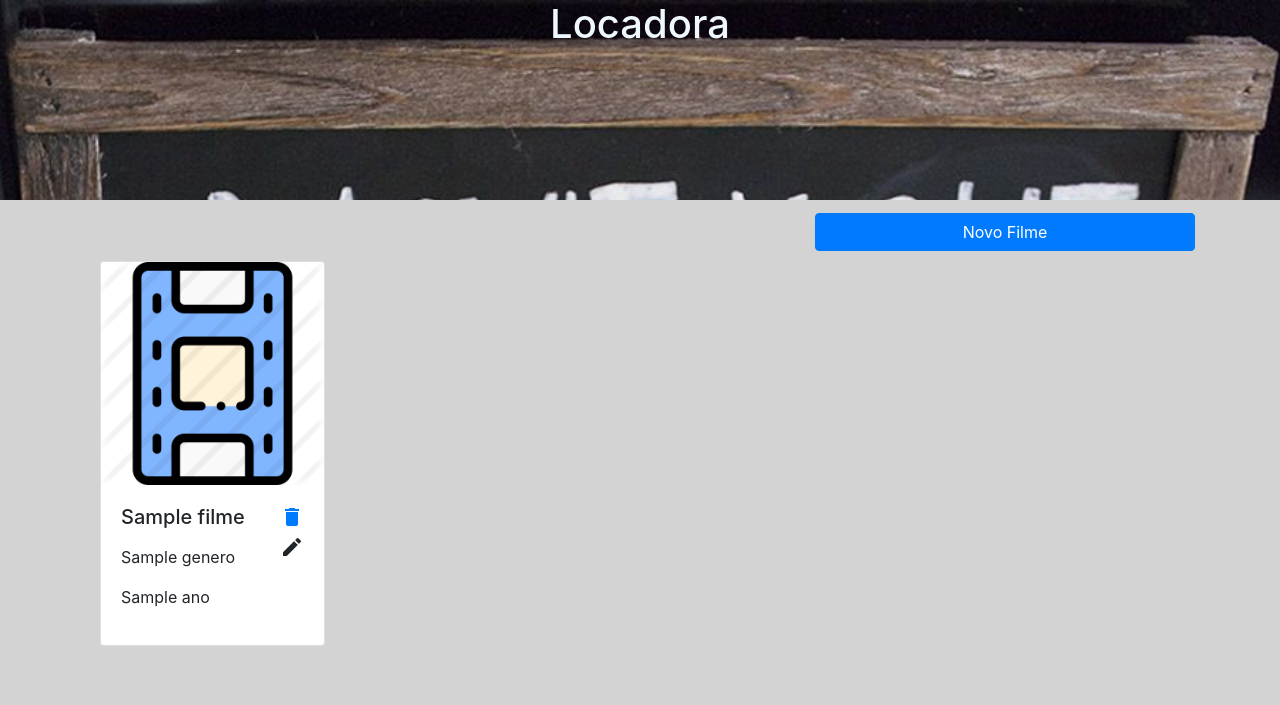
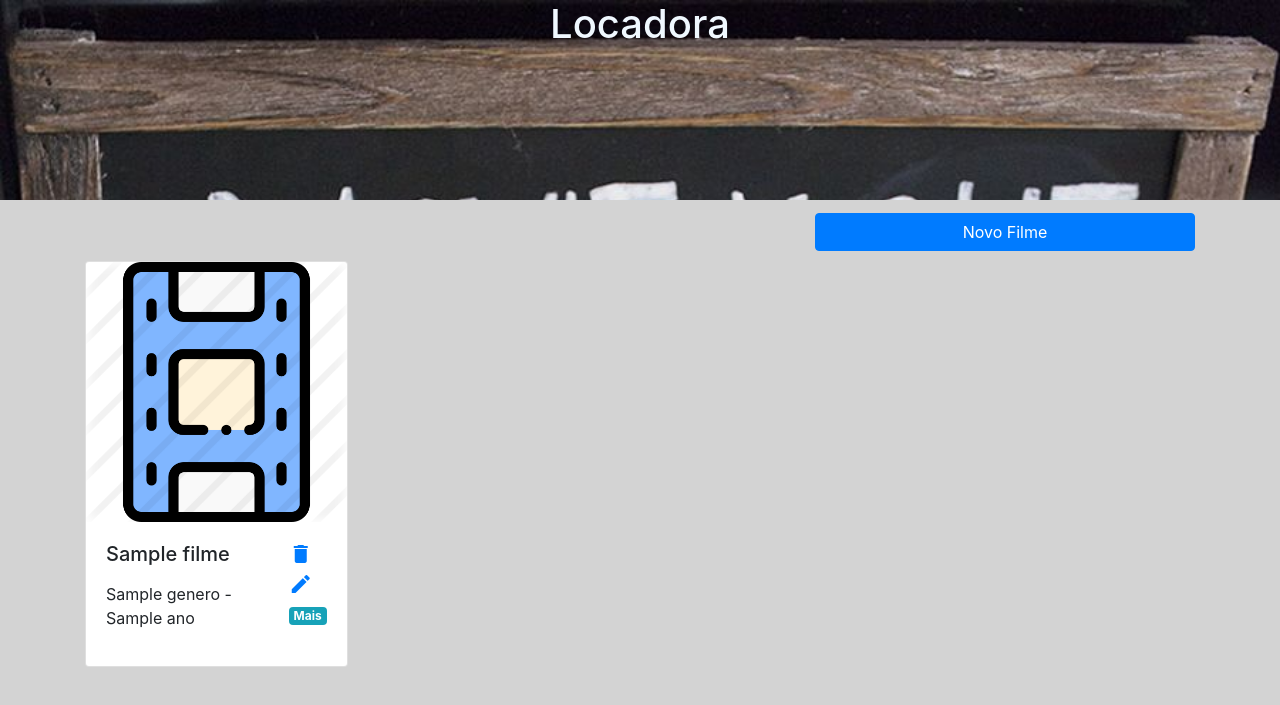
Before and after one commit to TyphonBak/locadora, a Flask app: template app/templates/filmes.html in a window 1280 px wide. Shown: the part 58-763 px from the top of the page. Run offline with Flask 2, Linux system fonts and the light colour scheme; the template is opened without the code that fills it: most values are stand-ins (such as "Sample title", 1, 10 or a date in 2020); some libraries are stand-ins or nearby versions.

Commit message:
add update filme

```diff
--- a/app/static/css/locadora.css
+++ b/app/static/css/locadora.css
@@ -18,7 +18,7 @@ body{
     top: 0;
 }
 #botaoNovoCliente, #botaoNovoFilme {
-    margin: 5px 15px 10px 0;
+    margin: 5px 15px 10px 15px;
 }
 #formNovoCliente, #formNovoFilme {
     margin-top: 1rem;
@@ -27,9 +27,21 @@ body{
 #infoSemFilme {
     margin-top: 50px;
 }
-#listaFilmes {
-    list-style: none;
-}
 .card-margin {
     margin-bottom: 1rem;
 }
+@media (max-width: 575.98) {
+    #listaFilmes .card-columns {
+        column-count: 1;
+    }
+}
+@media (min-width: 576px) and (max-width: 767.98px) {
+    #listaFilmes .card-columns {
+        column-count: 3;
+    }
+}
+@media (min-width: 768px){
+    #listaFilmes .card-columns {
+        column-count: 4;
+    }
+}
--- a/app/static/js/clienteModalHelper.js
+++ b/app/static/js/clienteModalHelper.js
@@ -25,7 +25,7 @@ function alteraClienteAPI (cliente) {
 }
 
 $('#botaoSalvarAlteracoes').on('click', () => {
-    let cliente = montaCliente($('#formAlterarCliente').serializeArray());
+    let cliente = montaObjetoDeSerializeArray($('#formAlterarCliente').serializeArray());
     console.log(cliente);
     alteraClienteAPI(cliente);
 })
--- a/app/static/js/locadora.js
+++ b/app/static/js/locadora.js
@@ -1,3 +1,24 @@
+function setAttributes(el, attrs) {
+    for(var key in attrs) {
+      el.setAttribute(key, attrs[key]);
+    }
+}
+
+function criaBotaoDismiss () {
+    var botaoDismiss = document.createElement('button');
+    var span = document.createElement('span');
+
+    botaoDismiss.classList.add('close');
+    setAttributes(botaoDismiss, {'type':'button', 'data-dismiss':'alert', 'aria-label':'Close'});
+
+    span.setAttribute('aria-hidden', 'true');
+    span.innerHTML = '&times;';
+
+    botaoDismiss.append(span);
+
+    return botaoDismiss;
+}
+
 function criaAlerta(destaque=null, message){
     var alertaDiv = document.createElement('div');
     var botaoDismiss = criaBotaoDismiss();
--- a/app/templates/base.html
+++ b/app/templates/base.html
@@ -12,10 +12,13 @@
 </head>
 <body>
     <!--MENU-->
-    <nav class="navbar navbar-expand-lg navbar-dark bg-dark">
+    <nav class="navbar navbar-expand-md navbar-dark bg-dark">
 		<a class="navbar-brand" href="{{ url_for('Web BP.index') }}">
 			<img src="{{ url_for('static', filename='img/movie-tickets.png') }}" width="30" height="30" alt="">
 		</a>
+		<button class="navbar-toggler" type="button" data-toggle="collapse" data-target="#navbarSupportedContent" aria-controls="navbarSupportedContent" aria-expanded="false" aria-label="Toggle navigation">
+			<span class="navbar-toggler-icon"></span>
+		</button>
 
 		<div class="collapse navbar-collapse" id="navbarSupportedContent">
 			<ul class="navbar-nav mr-auto">
--- a/app/templates/filmes.html
+++ b/app/templates/filmes.html
@@ -1,6 +1,5 @@
 {% extends 'base.html' %}
 {% block scripts %}
-<script src="{{ url_for('static', filename='js/filmeLocadora.js') }}"></script>
 <script src="{{ url_for('static', filename='js/filmeFormHelper.js') }}"></script>
 <script src="{{ url_for('static', filename='js/filmeListaHelper.js') }}"></script>
 {% endblock %}
@@ -63,10 +62,10 @@
 <div id="areaInfo">
 </div>
 
-<div id="listaFilmes" class="card-deck">
+<div id="listaFilmes">
+    <div class="card-columns">
         {% if context['filmes'] %}
         {% for filme in context['filmes'] %}
-    <div class="col-xs-12 col-md-4 col-lg-3 card-margin">
             <div class="card">
                 <img src="{{ url_for('static', filename='img/film.png') }}" class="card-img-top img-fluid" alt="...">
                 <div class="card-body">
@@ -74,20 +73,30 @@
                         <a href="{{ url_for('Filme BP.deleta', id=filme.id) }}" class="d-block botaoRemoverFilme">
                             <i class="material-icons">delete</i>
                         </a>
-                    <a class="d-block botaoEditarFilme">
+                        <div>
+                            <a class="d-block botaoAlterarFilme" data-id="{{ filme.id }}" data-toggle="modal" href="#modalAlterarFilme">
                                 <i class="material-icons">edit</i>
                             </a>
+                            <a href="#infoAdicional{{ filme.id }}" data-toggle="collapse" class="badge badge-info">Mais</a>
                         </div>
+                    </div>
+                    <span name="id" class="d-none">{{ filme.id }}</span>
                     <h5 class="card-title" name="titulo">{{ filme.titulo }}</h5>
                     <p class="card-text">
-                    <p name="genero">{{ filme.genero }}</p>
-                    <p name="ano">{{ filme.ano }}</p>
+                        <p><span name="genero">{{ filme.genero }}</span> - <span name="ano">{{ filme.ano }}</span></p>
+                        <div id="infoAdicional{{ filme.id }}" class="collapse">
+                            <p>Diretor: <span name="diretor">{{ filme.diretor }}</span></p>
+                            <p>Sinopse: <span name="sinopse">{{ filme.sinopse }}</span></p>
+                            <p>$<span name="preco">{{ filme.preco }}</span>- Und:<span name="estoque"> {{ filme.estoque }}</span></p>
+
+                        </div>
                     </p>
-            </div>
                 </div>
             </div>
         {% endfor %}
         {% endif %}
+
+    </div>
 </div>
 {% if not context.get('filmes') %}
 <div id="infoSemFilme" class="alert alert-info">
@@ -106,50 +115,51 @@
                 </button>
             </div>
             <div class="modal-body">
-                <form action="" id="formAlteraFilme" class="">
+                <form id="formAlteraFilme" action="">
+                    <span name="id" class="d-none" id="campoIdAlterar"></span>
                     <div class="form-row">
                         <div class="form-group col-6">
-                                <label for="campoTitulo">Titulo:</label>
-                                <input type="text" class="form-control" id="campoTitulo" placeholder="Titulo">
+                            <label for="campoTituloAlterar">Titulo:</label>
+                            <input type="text" class="form-control" name="titulo" id="campoTituloAlterar" placeholder="Titulo">
                         </div>
                         <div class="form-group col-6">
-                                <label for="campoDiretor">Diretor:</label>
-                                <input type="text" class="form-control" id="campoDiretor" placeholder="Diretor">
+                            <label for="campoDiretorAlterar">Diretor:</label>
+                            <input type="text" class="form-control" name="diretor" id="campoDiretorAlterar" placeholder="Diretor">
                         </div>
                     </div>
                     <div class="form-row">
                         <div class="form-group col-4">
-                                <label for="campoAno">Ano:</label>
-                                <input type="text" class="form-control" id="campoAno" placeholder="Ano">
+                            <label for="campoAnoAlterar">Ano:</label>
+                            <input type="text" class="form-control" name="ano" id="campoAnoAlterar" placeholder="Ano">
                         </div>
                         <div class="form-group col-4">
-                                <label for="campoGenero">Genero:</label>
-                                <input type="text" class="form-control" id="campoGenero" placeholder="Genero">
+                            <label for="campoGeneroAlterar">Genero:</label>
+                            <input type="text" class="form-control" name="genero" id="campoGeneroAlterar" placeholder="Genero">
                         </div>
                         <div class="form-group col-4">
-                                <label for="campoClassificacao">Classificação:</label>
-                                <input type="text" class="form-control" id="campoClassificacao" placeholder="Classificação">
+                            <label for="campoClassificacaoAlterar">Classificação:</label>
+                            <input type="text" class="form-control" name="classificacao" id="campoClassificacaoAlterar" placeholder="Classificação">
                         </div>
                     </div>
                     <div class="form-row">
                         <div class="form-group col-6">
-                                <label for="campoPreco">Preço:</label>
-                                <input type="text" class="form-control" id="campoPreco" placeholder="Preço">
+                            <label for="campoPrecoAlterar">Preço:</label>
+                            <input type="text" class="form-control" name="preco" id="campoPrecoAlterar" placeholder="Preço">
                         </div>
                         <div class="form-group col-6">
-                                <label for="campoEstoque">Estoque:</label>
-                                <input type="text" class="form-control" id="campoEstoque" placeholder="Estoque">
+                            <label for="campoEstoqueAlterar">Estoque:</label>
+                            <input type="text" class="form-control" name="estoque" id="campoEstoqueAlterar" placeholder="Estoque">
                         </div>
                     </div>
                     <div class="form-group">
-                            <label for="campoSinopse">Sinopse:</label>
-                            <textarea class="form-control" id="campoSinopse" rows="3" placeholder="Sinopse..."></textarea>
+                        <label for="campoSinopseAlterar">Sinopse:</label>
+                        <textarea class="form-control" name="sinopse" id="campoSinopseAlterar" rows="3" placeholder="Sinopse..."></textarea>
                     </div>
                 </form>
             </div>
             <div class="modal-footer">
                     <button type="button" class="btn btn-secondary" data-dismiss="modal">Close</button>
-                    <button type="button" class="btn btn-primary" id="botaoSalvarAlteracoes">Save changes</button>
+                    <button type="button" class="btn btn-primary" id="botaoSalvarAlteracoes">Salvar</button>
             </div>
         </div>
     </div>
```
Also changed, not shown: app/static/js/clienteLocadora.js (+0 -21 lines), app/static/js/filmeListaHelper.js (+107 -22 lines). Lines whose indentation alone changed are shown as unchanged.
